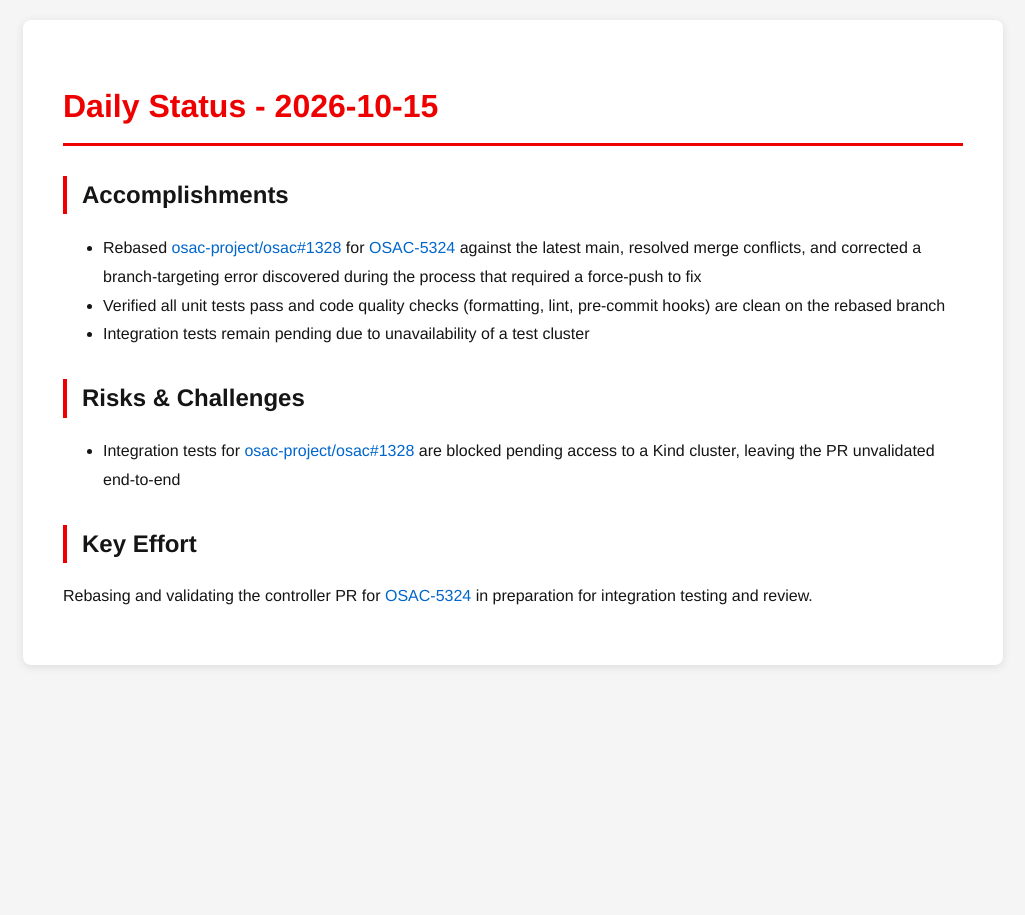
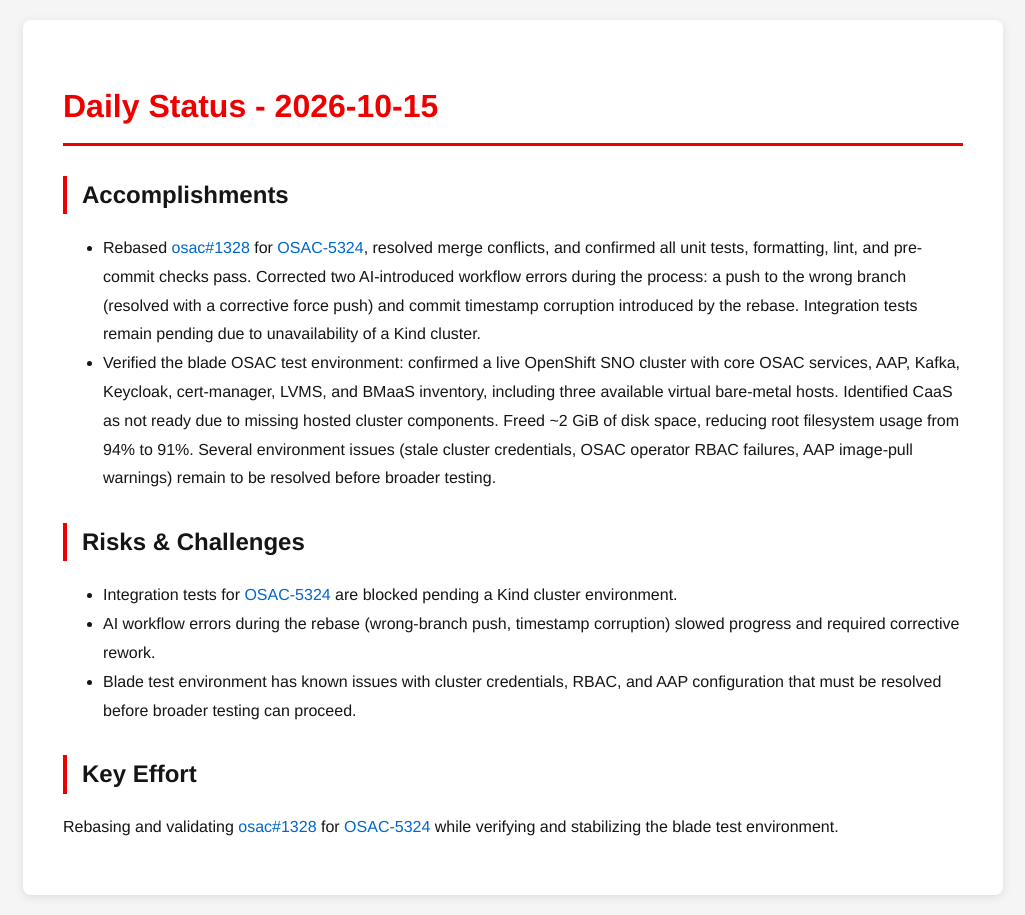
Before and after one commit to tzvatot/daily-status, a Jekyll site: the page built from 2026-10-15.md, in a window 1280 px wide. Shown: the whole page, without its empty margins (127-1152 px from the left). Built offline with Jekyll 4.4.1, drawn with Linux system fonts in a browser that asks for light colours.

Commit message:
Daily status update - 2026-10-15

```diff
--- a/2026-10-15.md
+++ b/2026-10-15.md
@@ -7,12 +7,13 @@
 # Daily Status - 2026-10-15
 
 ## Accomplishments
-- Rebased [osac-project/osac#1328](https://github.com/osac-project/osac/pull/1328) for [OSAC-5324](https://redhat.atlassian.net/browse/OSAC-5324) against the latest main, resolved merge conflicts, and corrected a branch-targeting error discovered during the process that required a force-push to fix
-- Verified all unit tests pass and code quality checks (formatting, lint, pre-commit hooks) are clean on the rebased branch
-- Integration tests remain pending due to unavailability of a test cluster
+- Rebased [osac#1328](https://github.com/osac-project/osac/pull/1328) for [OSAC-5324](https://redhat.atlassian.net/browse/OSAC-5324), resolved merge conflicts, and confirmed all unit tests, formatting, lint, and pre-commit checks pass. Corrected two AI-introduced workflow errors during the process: a push to the wrong branch (resolved with a corrective force push) and commit timestamp corruption introduced by the rebase. Integration tests remain pending due to unavailability of a Kind cluster.
+- Verified the blade OSAC test environment: confirmed a live OpenShift SNO cluster with core OSAC services, AAP, Kafka, Keycloak, cert-manager, LVMS, and BMaaS inventory, including three available virtual bare-metal hosts. Identified CaaS as not ready due to missing hosted cluster components. Freed ~2 GiB of disk space, reducing root filesystem usage from 94% to 91%. Several environment issues (stale cluster credentials, OSAC operator RBAC failures, AAP image-pull warnings) remain to be resolved before broader testing.
 
 ## Risks & Challenges
-- Integration tests for [osac-project/osac#1328](https://github.com/osac-project/osac/pull/1328) are blocked pending access to a Kind cluster, leaving the PR unvalidated end-to-end
+- Integration tests for [OSAC-5324](https://redhat.atlassian.net/browse/OSAC-5324) are blocked pending a Kind cluster environment.
+- AI workflow errors during the rebase (wrong-branch push, timestamp corruption) slowed progress and required corrective rework.
+- Blade test environment has known issues with cluster credentials, RBAC, and AAP configuration that must be resolved before broader testing can proceed.
 
 ## Key Effort
-Rebasing and validating the controller PR for [OSAC-5324](https://redhat.atlassian.net/browse/OSAC-5324) in preparation for integration testing and review.
+Rebasing and validating [osac#1328](https://github.com/osac-project/osac/pull/1328) for [OSAC-5324](https://redhat.atlassian.net/browse/OSAC-5324) while verifying and stabilizing the blade test environment.
```
